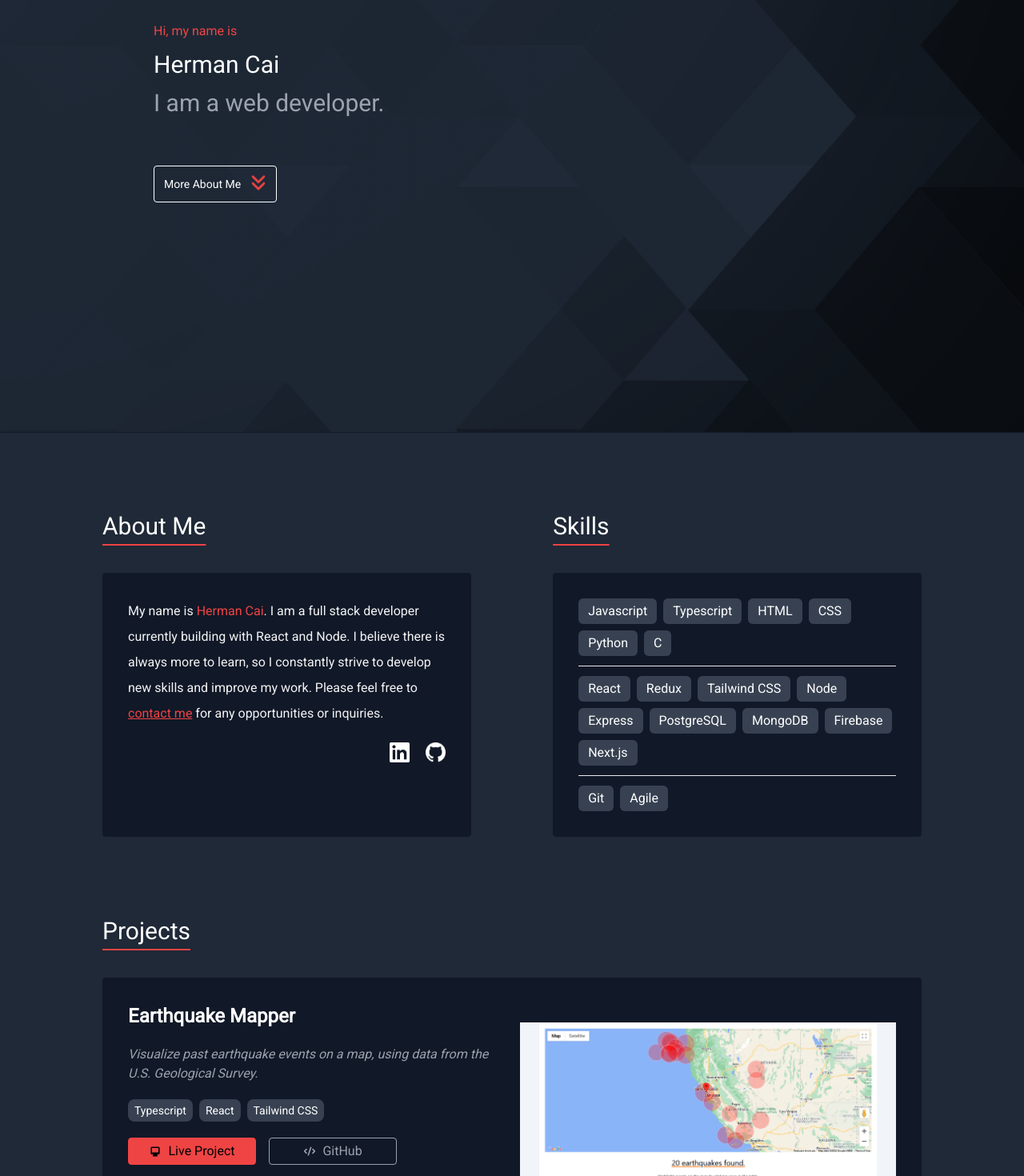
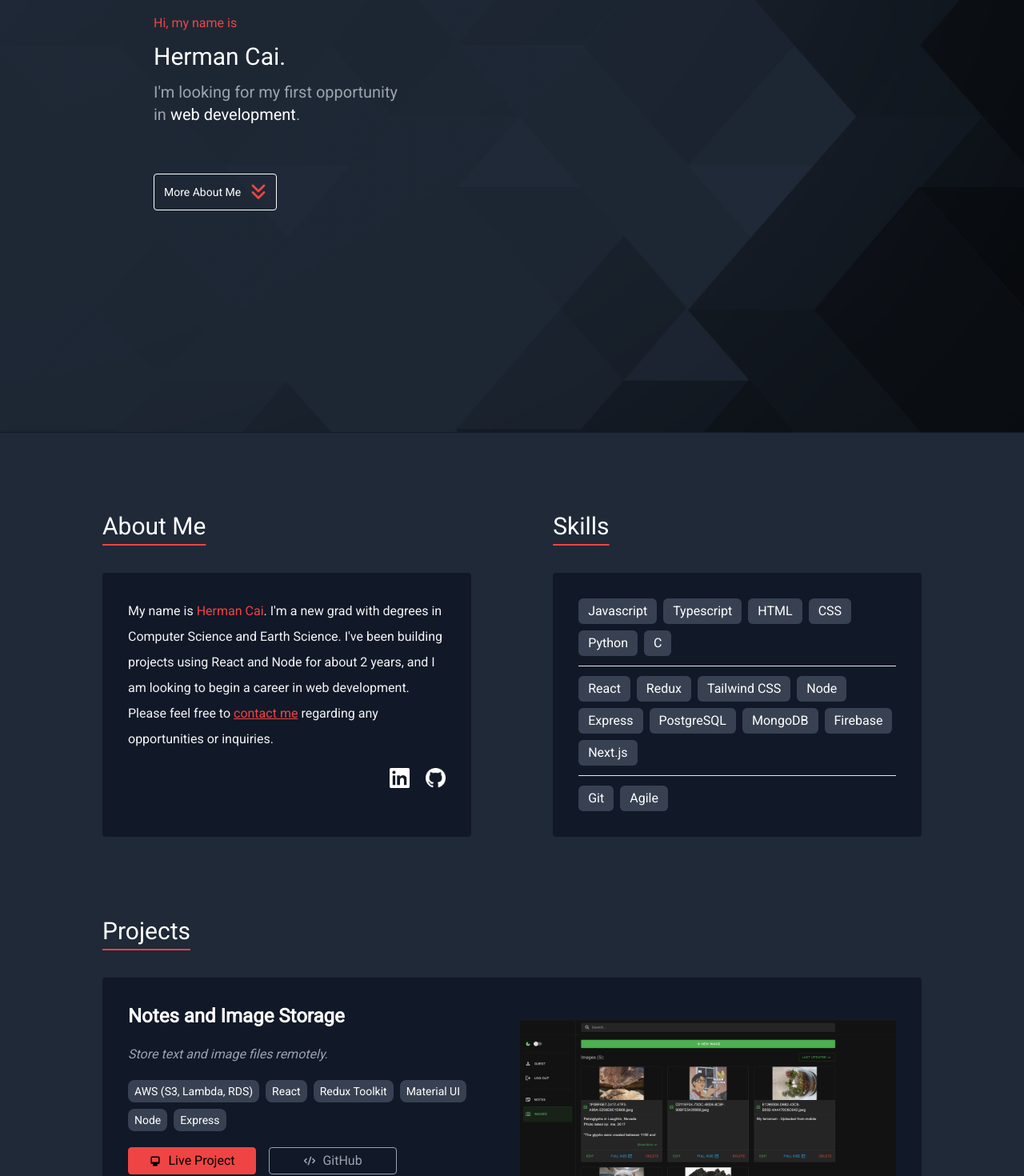
Before and after one commit to hermancai/portfolio, a Next.js app: page / in a window 1280 px wide. Shown: the part 260-1730 px from the top of the page at 80% size. Built offline with nearby package versions, Linux system fonts and the light colour scheme.

Commit message:
Add notes project

```diff
--- a/components/About.js
+++ b/components/About.js
@@ -53,10 +53,11 @@ function About({ aboutRef, contactEntry }) {
             className="bg-gray-900 p-8 rounded flex-1 leading-loose text-gray-100"
           >
             <p>
-              My name is <span className="text-red-500">Herman Cai</span>. I am
-              a full stack developer currently building with React and Node. I
-              believe there is always more to learn, so I constantly strive to
-              develop new skills and improve my work. Please feel free to{" "}
+              My name is <span className="text-red-500">Herman Cai</span>. I'm a
+              new grad with degrees in Computer Science and Earth Science. I've
+              been building projects using React and Node for about 2 years, and
+              I am looking to begin a career in web development. Please feel
+              free to{" "}
               <span
                 className="underline text-red-500 cursor-pointer"
                 onClick={() => {
@@ -65,7 +66,7 @@ function About({ aboutRef, contactEntry }) {
               >
                 contact me
               </span>{" "}
-              for any opportunities or inquiries.
+              regarding any opportunities or inquiries.
             </p>
             <div className="float-right mt-5">
               <ContactIcons />
--- a/components/Hero.js
+++ b/components/Hero.js
@@ -37,7 +37,7 @@ function Hero({ heroRef, aboutEntry }) {
           className="flex flex-col space-y-3"
         >
           <p className="text-red-500">Hi, my name is</p>
-          <p className="text-3xl">Herman Cai</p>
+          <p className="text-3xl">Herman Cai.</p>
         </Transition>
         <Transition
           appear={true}
@@ -46,7 +46,10 @@ function Hero({ heroRef, aboutEntry }) {
           enterFrom="opacity-0"
           enterTo="opacity-100"
         >
-          <p className="text-3xl text-gray-400">I am a web developer.</p>
+          <p className="text-xl text-gray-400 max-w-[20rem]">
+            I'm looking for my first opportunity in{" "}
+            <span className="text-white">web development</span>.
+          </p>
         </Transition>
 
         <Transition
--- a/components/ProjectCard.js
+++ b/components/ProjectCard.js
@@ -22,6 +22,7 @@ const ProjectCard = ({ data }) => {
           })}
         </div>
         <div className="flex flex-wrap gap-4">
+          {data.liveLink === "" ? null : (
             <a
               className="linkButton fillButton"
               href={data.liveLink}
@@ -31,6 +32,8 @@ const ProjectCard = ({ data }) => {
               <DesktopComputerIcon className="h-4 mr-2" />
               Live Project
             </a>
+          )}
+
           <a
             className="linkButton outlineButton"
             href={data.githubLink}
--- a/components/Projects.js
+++ b/components/Projects.js
@@ -15,6 +15,27 @@ import {
   weatherImagesCount,
   weatherImagesByIndex,
 } from "../public/images/weather";
+import { notesImagesByIndex, notesImagesCount } from "../public/images/notes";
+
+const notesProject = {
+  name: "Notes and Image Storage",
+  description: "Store text and image files remotely.",
+  tech: [
+    "AWS (S3, Lambda, RDS)",
+    "React",
+    "Redux Toolkit",
+    "Material UI",
+    "Node",
+    "Express",
+  ],
+  liveLink: "https://note-storage.onrender.com",
+  githubLink: "https://github.com/hermancai/notes",
+  embla: {
+    slides: Array.from(Array(notesImagesCount).keys()),
+    imageFunc: notesImagesByIndex,
+    projectName: "notes",
+  },
+};
 
 const ppmProject = {
   name: "Personal Project Manager",
@@ -28,7 +49,7 @@ const ppmProject = {
     "Express",
     "MongoDB",
   ],
-  liveLink: "https://mern-ppm.herokuapp.com",
+  liveLink: "",
   githubLink: "https://github.com/hermancai/project_manager",
   embla: {
     slides: Array.from(Array(ppmImagesCount).keys()),
@@ -95,6 +116,7 @@ const Projects = ({ projectsRef }) => {
           <p className="sectionLabel">Projects</p>
         </TransitionSlideIn>
         <div ref={projectsHeaderRef} />
+        <ProjectCard data={notesProject} />
         <ProjectCard data={eqmapperProject} />
         <ProjectCard data={ppmProject} />
         <ProjectCard data={chatappProject} />
```
Lines whose indentation alone changed are shown as unchanged.
